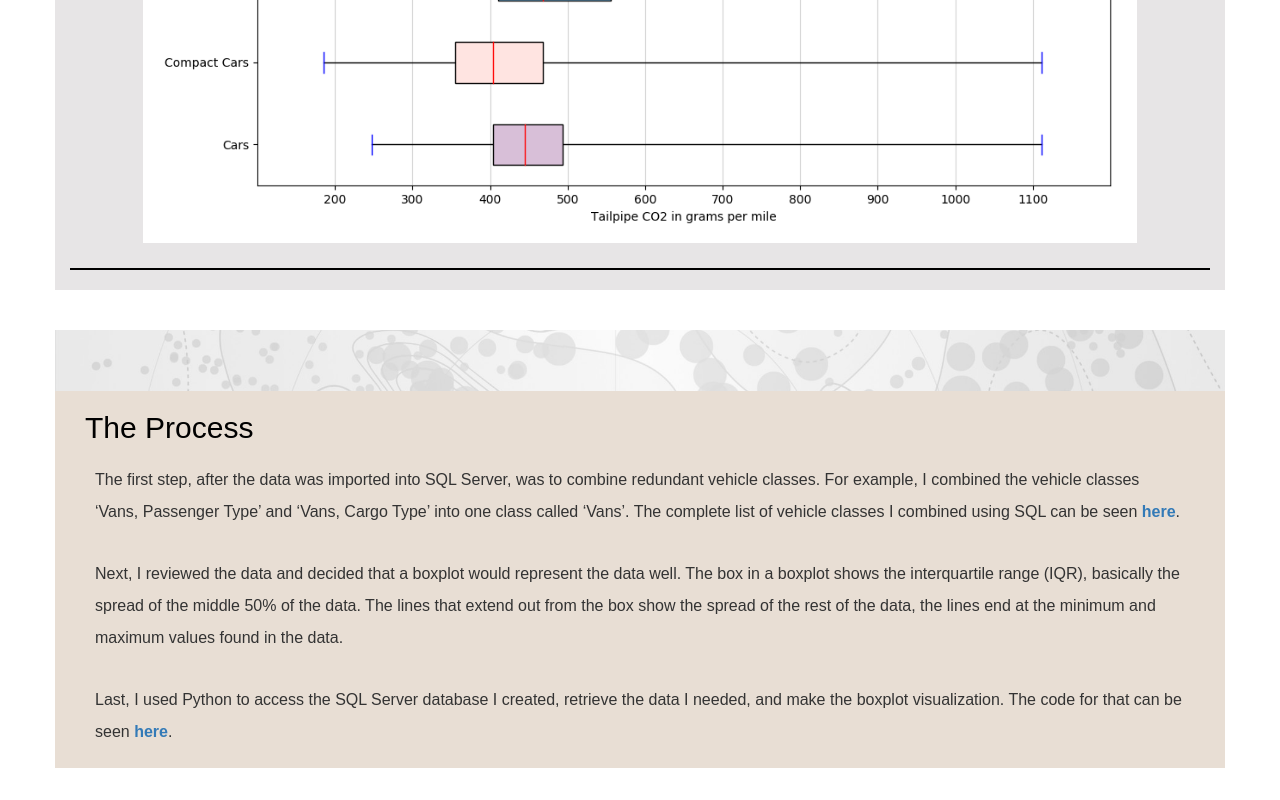
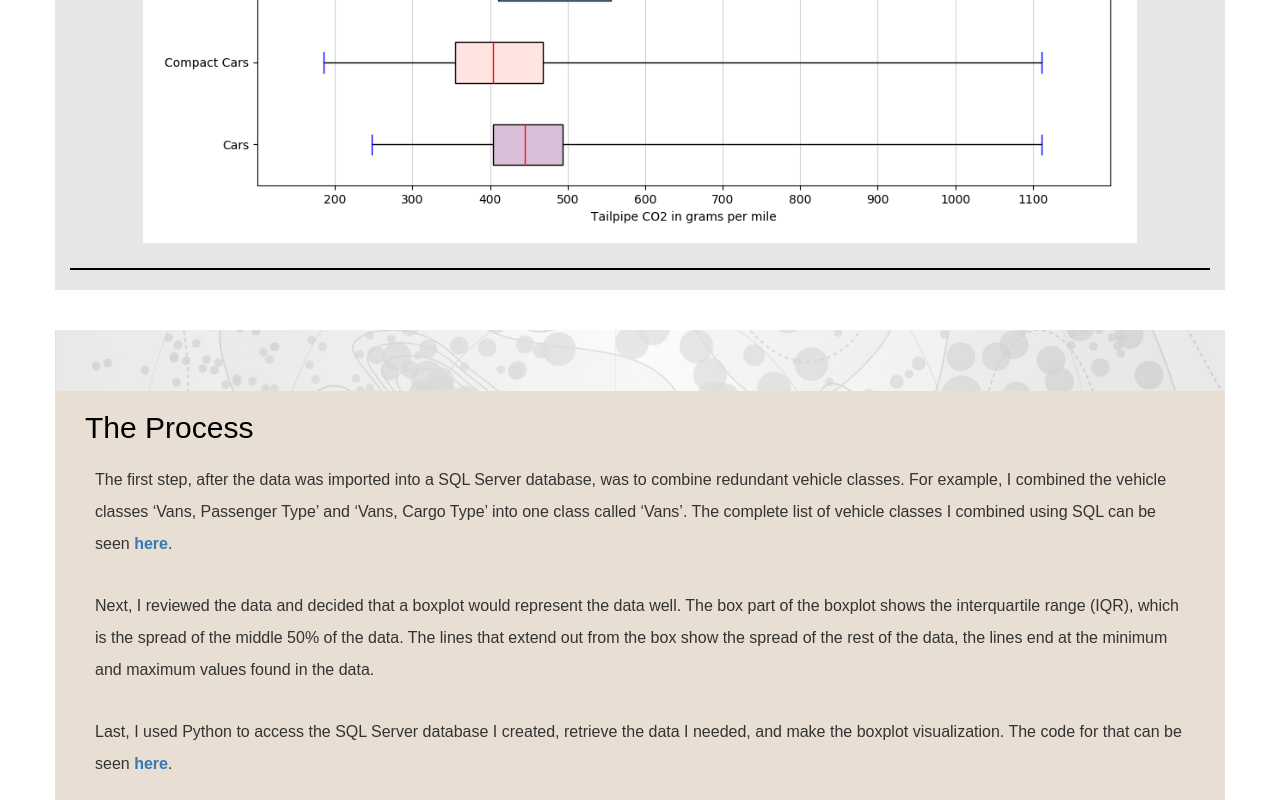
Before and after one commit to LynneWest/VehicleEmissions, a plain HTML site: page index.html in a window 1280 px wide. Shown: the part 726-1526 px from the top of the page. Before the commit the page ends 1494 px from the top, so only its background shows below. Drawn offline with nearby package versions, Linux system fonts and the light colour scheme; a web font is replaced by a local one.

Commit message:
Minor process description revision

```diff
--- a/index.html
+++ b/index.html
@@ -66,8 +66,8 @@
 					<img id="grind" src="images/SlimData.jpg">
 					<div>
 						<h1>The Process</h1>
-						<p>The first step, after the data was imported into SQL Server, was to combine redundant vehicle classes. For example, I combined the vehicle classes ‘Vans, Passenger Type’ and ‘Vans, Cargo Type’ into one class called ‘Vans’. The complete list of vehicle classes I combined using SQL can be seen <a href="https://github.com/LynneWest/VehicleEmissions/blob/master/preprocess_VClass.sql" target="_blank">here</a>.</p>
-						<p>Next, I reviewed the data and decided that a boxplot would represent the data well. The box in a boxplot shows the interquartile range (IQR), basically the spread of the middle 50% of the data. The lines that extend out from the box show the spread of the rest of the data, the lines end at the minimum and maximum values found in the data. </p>
+						<p>The first step, after the data was imported into a SQL Server database, was to combine redundant vehicle classes. For example, I combined the vehicle classes ‘Vans, Passenger Type’ and ‘Vans, Cargo Type’ into one class called ‘Vans’. The complete list of vehicle classes I combined using SQL can be seen <a href="https://github.com/LynneWest/VehicleEmissions/blob/master/preprocess_VClass.sql" target="_blank">here</a>.</p>
+						<p>Next, I reviewed the data and decided that a boxplot would represent the data well. The box part of the boxplot shows the interquartile range (IQR), which is the spread of the middle 50% of the data. The lines that extend out from the box show the spread of the rest of the data, the lines end at the minimum and maximum values found in the data. </p>
 						<p>Last, I used Python to access the SQL Server database I created, retrieve the data I needed, and make the boxplot visualization. The code for that can be seen <a href="https://github.com/LynneWest/VehicleEmissions/blob/master/Boxplot.py" target="_blank">here</a>.
 						</p>
 					</div>
```
